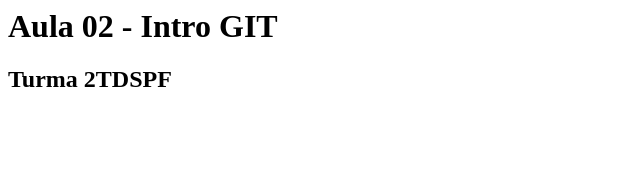
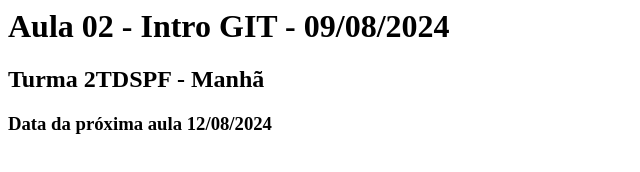
Before and after one commit to colossalmatheus/aula02-introgit, a plain HTML site: page index.html in a window 1280 px wide. Shown: the whole page, without its empty margins (0-640 px from the left). Drawn offline with Linux system fonts and the light colour scheme.

Commit message:
Alteração do index na branch master

```diff
--- a/index.html
+++ b/index.html
@@ -3,7 +3,8 @@
    <title>Aula Git</title>
   </head>
   <body>
-   <h1>Aula 02 - Intro GIT </h1>
-   <h2> Turma 2TDSPF </H2>
+   <h1>Aula 02 - Intro GIT - 09/08/2024 </h1>
+   <h2>Turma 2TDSPF - Manhã </H2>
+   <h3>Data da próxima aula 12/08/2024 </h3>
   </body>
 </html>
```
